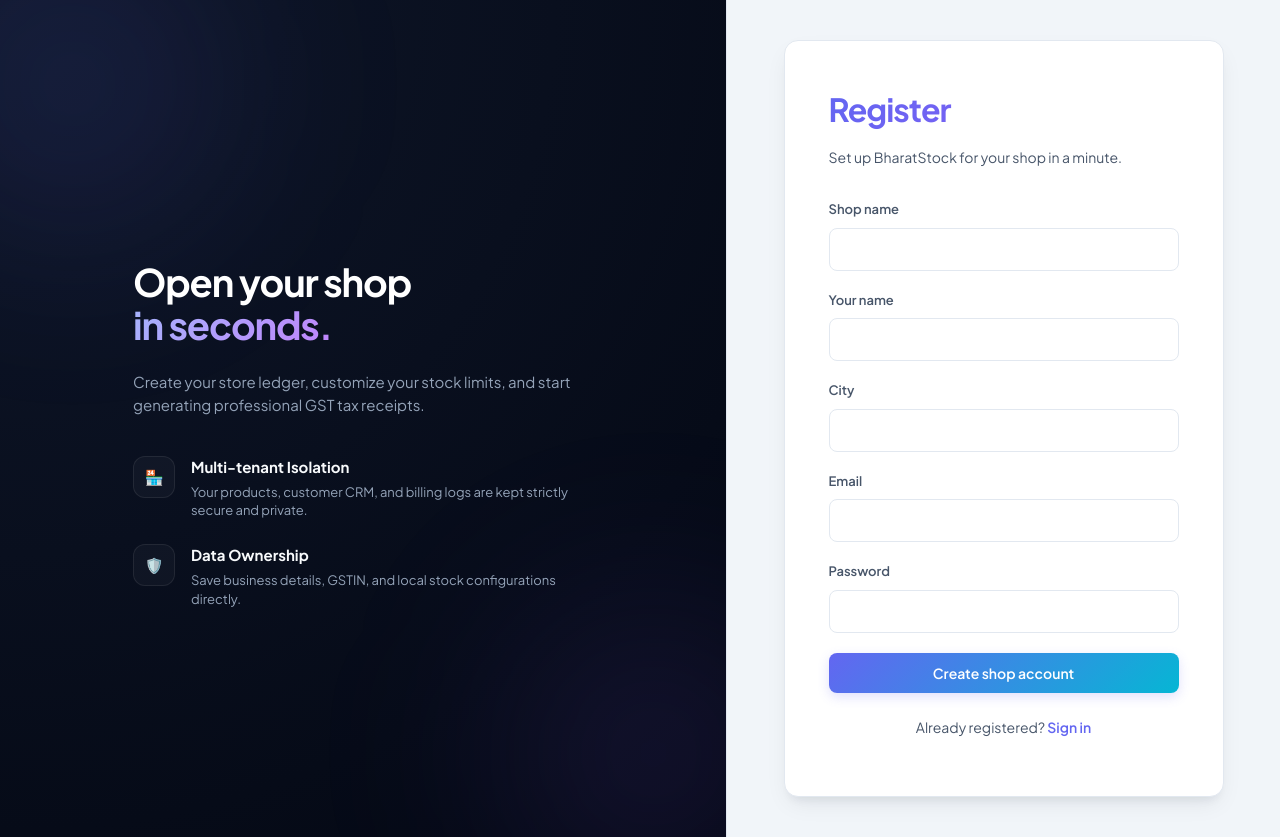
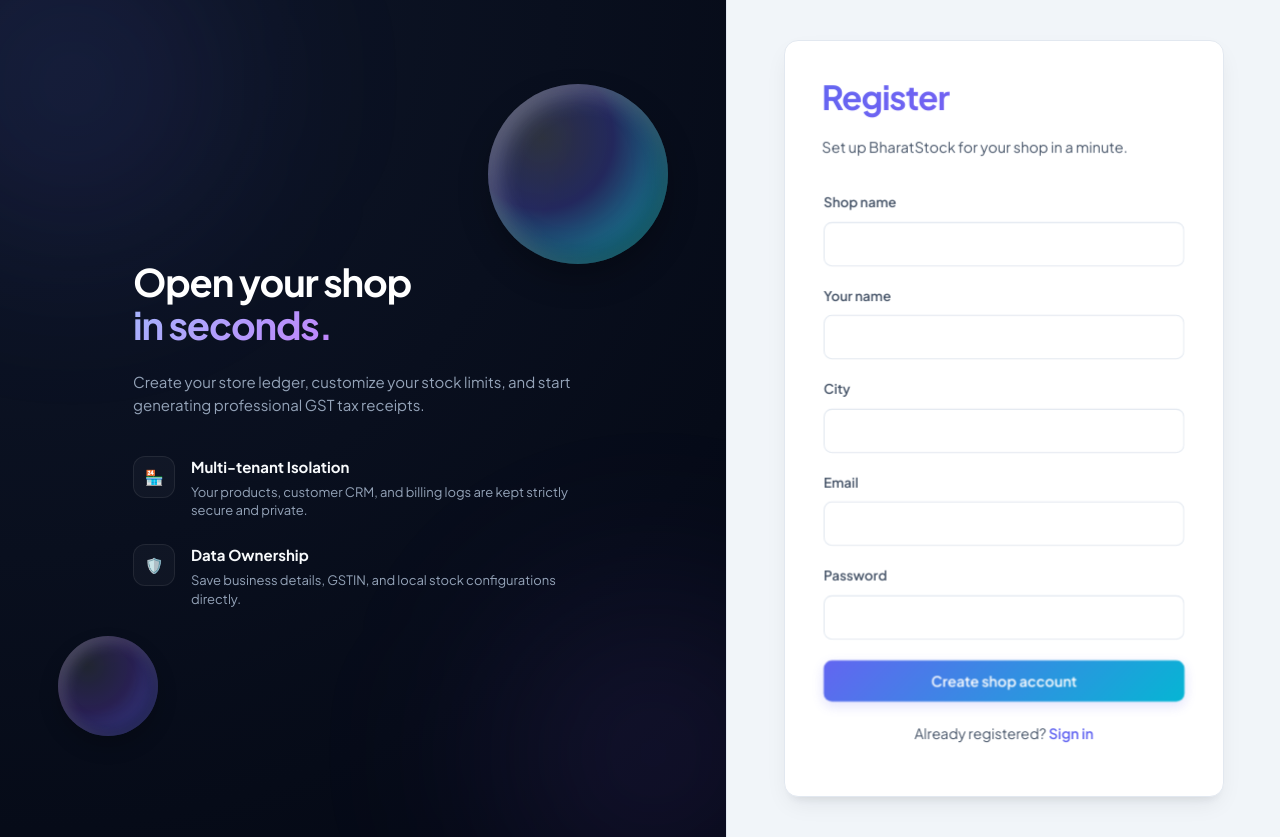
Before and after one commit to Ujjaval69/BharatStock, a React (Vite) app in the folder frontend/: page /register in a window 1280 px wide. Built offline with nearby package versions, Linux system fonts and the light colour scheme; no server answers.

Commit message:
feat: implement 3D floating spheres and interactive card tilt parallax

```diff
--- a/frontend/src/index.css
+++ b/frontend/src/index.css
@@ -810,3 +810,52 @@
     padding: 24px 20px;
   }
 }
+
+/* ---------- 3D Floating Sphere & Parallax Utilities ---------- */
+.auth-3d-sphere {
+  width: 180px;
+  height: 180px;
+  background: radial-gradient(circle at 30% 30%, rgba(255, 255, 255, 0.15), rgba(99, 102, 241, 0.3) 40%, rgba(34, 211, 238, 0.6) 80%);
+  border-radius: 50%;
+  position: absolute;
+  top: 10%;
+  right: 8%;
+  box-shadow: 0 15px 30px rgba(0, 0, 0, 0.25), inset -8px -8px 25px rgba(0, 0, 0, 0.4), inset 8px 8px 25px rgba(255, 255, 255, 0.3);
+  backdrop-filter: blur(4px);
+  animation: float3d 8s ease-in-out infinite;
+  pointer-events: none;
+  z-index: 1;
+}
+
+.auth-3d-sphere-secondary {
+  width: 100px;
+  height: 100px;
+  background: radial-gradient(circle at 30% 30%, rgba(255, 255, 255, 0.1), rgba(139, 92, 246, 0.25) 45%, rgba(99, 102, 241, 0.5) 80%);
+  border-radius: 50%;
+  position: absolute;
+  bottom: 12%;
+  left: 8%;
+  box-shadow: 0 10px 20px rgba(0, 0, 0, 0.2), inset -5px -5px 15px rgba(0, 0, 0, 0.4), inset 5px 5px 15px rgba(255, 255, 255, 0.2);
+  backdrop-filter: blur(2px);
+  animation: float3d-reverse 10s ease-in-out infinite;
+  pointer-events: none;
+  z-index: 1;
+}
+
+@keyframes float3d {
+  0%, 100% {
+    transform: translateY(0) scale(1) rotate(0deg);
+  }
+  50% {
+    transform: translateY(-15px) scale(1.05) rotate(180deg);
+  }
+}
+
+@keyframes float3d-reverse {
+  0%, 100% {
+    transform: translateY(0) scale(1) rotate(0deg);
+  }
+  50% {
+    transform: translateY(12px) scale(0.95) rotate(-180deg);
+  }
+}
--- a/frontend/src/pages/Login.jsx
+++ b/frontend/src/pages/Login.jsx
@@ -10,6 +10,24 @@
   const [password, setPassword] = useState('');
   const [error, setError] = useState('');
   const [submitting, setSubmitting] = useState(false);
+
+  // 3D Parallax Tilt State
+  const [tilt, setTilt] = useState({ x: 0, y: 0 });
+
+  const handleMouseMove = (e) => {
+    const card = e.currentTarget;
+    const box = card.getBoundingClientRect();
+    const x = e.clientX - box.left - box.width / 2;
+    const y = e.clientY - box.top - box.height / 2;
+    const factor = 10; // Max tilt rotation in degrees
+    const rotateX = -(y / (box.height / 2)) * factor;
+    const rotateY = (x / (box.width / 2)) * factor;
+    setTilt({ x: rotateX, y: rotateY });
+  };
+
+  const handleMouseLeave = () => {
+    setTilt({ x: 0, y: 0 });
+  };
 
   const handleSubmit = async (e) => {
     e.preventDefault();
@@ -29,6 +47,10 @@
   return (
     <div className="auth-container">
       <div className="auth-visual-side">
+        {/* Glowing 3D Glass Spheres */}
+        <div className="auth-3d-sphere"></div>
+        <div className="auth-3d-sphere-secondary"></div>
+
         <div className="auth-visual-content">
           <h2 className="auth-visual-title">
             Simple. Sober.<br />
@@ -88,13 +110,28 @@
       </div>
 
       <div className="auth-form-side">
-        <div className="auth-card">
-          <h1 className="auth-brand">BharatStock</h1>
-          <p className="auth-tagline">Sign in to your shop's ledger.</p>
+        <div
+          className="auth-card"
+          onMouseMove={handleMouseMove}
+          onMouseLeave={handleMouseLeave}
+          style={{
+            transform: `perspective(1000px) rotateX(${tilt.x}deg) rotateY(${tilt.y}deg)`,
+            transition: 'transform 0.08s ease-out, box-shadow 0.15s ease-out',
+            transformStyle: 'preserve-3d',
+          }}
+        >
+          <div style={{ transform: 'translateZ(40px)', transformStyle: 'preserve-3d' }}>
+            <h1 className="auth-brand">BharatStock</h1>
+            <p className="auth-tagline">Sign in to your shop's ledger.</p>
+          </div>
 
-          {error ? <div className="error-banner">{error}</div> : null}
+          {error ? (
+            <div className="error-banner" style={{ transform: 'translateZ(30px)' }}>
+              {error}
+            </div>
+          ) : null}
 
-          <form onSubmit={handleSubmit}>
+          <form onSubmit={handleSubmit} style={{ transform: 'translateZ(30px)', transformStyle: 'preserve-3d' }}>
             <div className="field">
               <label htmlFor="businessId">Business ID</label>
               <input
@@ -124,7 +161,7 @@
             </button>
           </form>
 
-          <p className="auth-switch">
+          <p className="auth-switch" style={{ transform: 'translateZ(20px)' }}>
             New shop?{' '}
             <button type="button" onClick={() => navigate('/register')}>
               Register your business
--- a/frontend/src/pages/Register.jsx
+++ b/frontend/src/pages/Register.jsx
@@ -9,6 +9,24 @@
   const [error, setError] = useState('');
   const [submitting, setSubmitting] = useState(false);
   const [createdId, setCreatedId] = useState(null);
+
+  // 3D Parallax Tilt State
+  const [tilt, setTilt] = useState({ x: 0, y: 0 });
+
+  const handleMouseMove = (e) => {
+    const card = e.currentTarget;
+    const box = card.getBoundingClientRect();
+    const x = e.clientX - box.left - box.width / 2;
+    const y = e.clientY - box.top - box.height / 2;
+    const factor = 10; // Max tilt rotation in degrees
+    const rotateX = -(y / (box.height / 2)) * factor;
+    const rotateY = (x / (box.width / 2)) * factor;
+    setTilt({ x: rotateX, y: rotateY });
+  };
+
+  const handleMouseLeave = () => {
+    setTilt({ x: 0, y: 0 });
+  };
 
   const update = (field) => (e) => setForm((f) => ({ ...f, [field]: e.target.value }));
 
@@ -31,13 +49,24 @@
     return (
       <div className="auth-container">
         <div className="auth-form-side" style={{ flex: 1 }}>
-          <div className="auth-card">
-            <h1 className="auth-brand">You're set up!</h1>
-            <p className="auth-tagline">Save your Business ID — you'll need it to log in next time.</p>
-            <div className="credential-note" style={{ fontSize: 16, textAlign: 'center', margin: '20px 0' }}>
+          <div
+            className="auth-card"
+            onMouseMove={handleMouseMove}
+            onMouseLeave={handleMouseLeave}
+            style={{
+              transform: `perspective(1000px) rotateX(${tilt.x}deg) rotateY(${tilt.y}deg)`,
+              transition: 'transform 0.08s ease-out, box-shadow 0.15s ease-out',
+              transformStyle: 'preserve-3d',
+            }}
+          >
+            <div style={{ transform: 'translateZ(40px)', transformStyle: 'preserve-3d' }}>
+              <h1 className="auth-brand">You're set up!</h1>
+              <p className="auth-tagline">Save your Business ID — you'll need it to log in next time.</p>
+            </div>
+            <div className="credential-note" style={{ fontSize: 16, textAlign: 'center', margin: '20px 0', transform: 'translateZ(30px)' }}>
               Business ID: <strong style={{ fontFamily: 'var(--font-mono)' }}>{createdId}</strong>
             </div>
-            <button className="btn btn-primary" style={{ width: '100%' }} onClick={() => navigate('/')}>
+            <button className="btn btn-primary" style={{ width: '100%', transform: 'translateZ(20px)' }} onClick={() => navigate('/')}>
               Go to dashboard
             </button>
           </div>
@@ -49,6 +78,10 @@
   return (
     <div className="auth-container">
       <div className="auth-visual-side">
+        {/* Floating 3D Glass Spheres */}
+        <div className="auth-3d-sphere"></div>
+        <div className="auth-3d-sphere-secondary"></div>
+
         <div className="auth-visual-content">
           <h2 className="auth-visual-title">
             Open your shop<br />
@@ -78,13 +111,28 @@
       </div>
 
       <div className="auth-form-side">
-        <div className="auth-card">
-          <h1 className="auth-brand">Register</h1>
-          <p className="auth-tagline">Set up BharatStock for your shop in a minute.</p>
+        <div
+          className="auth-card"
+          onMouseMove={handleMouseMove}
+          onMouseLeave={handleMouseLeave}
+          style={{
+            transform: `perspective(1000px) rotateX(${tilt.x}deg) rotateY(${tilt.y}deg)`,
+            transition: 'transform 0.08s ease-out, box-shadow 0.15s ease-out',
+            transformStyle: 'preserve-3d',
+          }}
+        >
+          <div style={{ transform: 'translateZ(40px)', transformStyle: 'preserve-3d' }}>
+            <h1 className="auth-brand">Register</h1>
+            <p className="auth-tagline">Set up BharatStock for your shop in a minute.</p>
+          </div>
 
-          {error ? <div className="error-banner">{error}</div> : null}
+          {error ? (
+            <div className="error-banner" style={{ transform: 'translateZ(30px)' }}>
+              {error}
+            </div>
+          ) : null}
 
-          <form onSubmit={handleSubmit}>
+          <form onSubmit={handleSubmit} style={{ transform: 'translateZ(30px)', transformStyle: 'preserve-3d' }}>
             <div className="field">
               <label htmlFor="businessName">Shop name</label>
               <input id="businessName" value={form.businessName} onChange={update('businessName')} required />
@@ -117,7 +165,7 @@
             </button>
           </form>
 
-          <p className="auth-switch">
+          <p className="auth-switch" style={{ transform: 'translateZ(20px)' }}>
             Already registered?{' '}
             <button type="button" onClick={() => navigate('/login')}>
               Sign in
```
